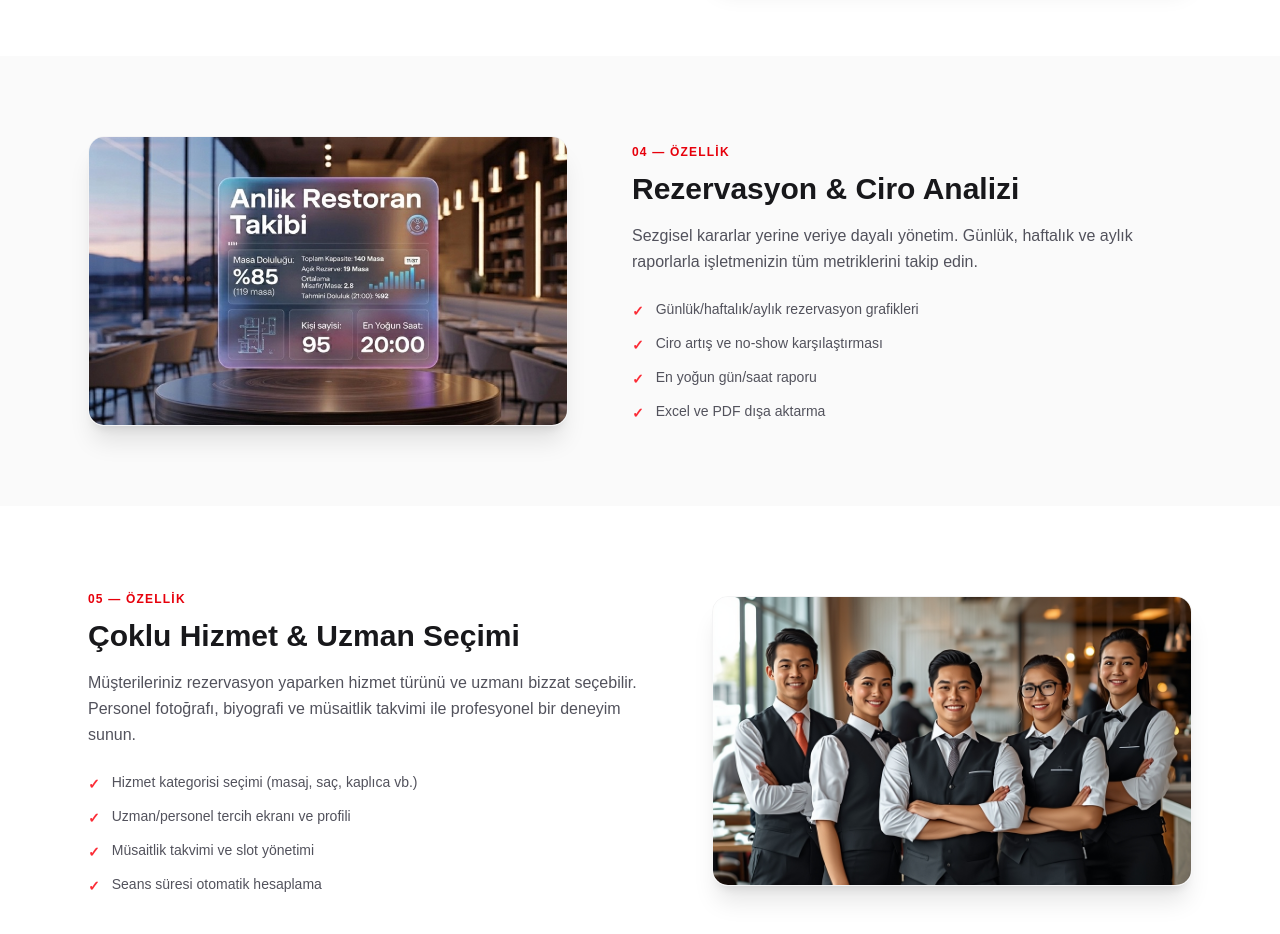
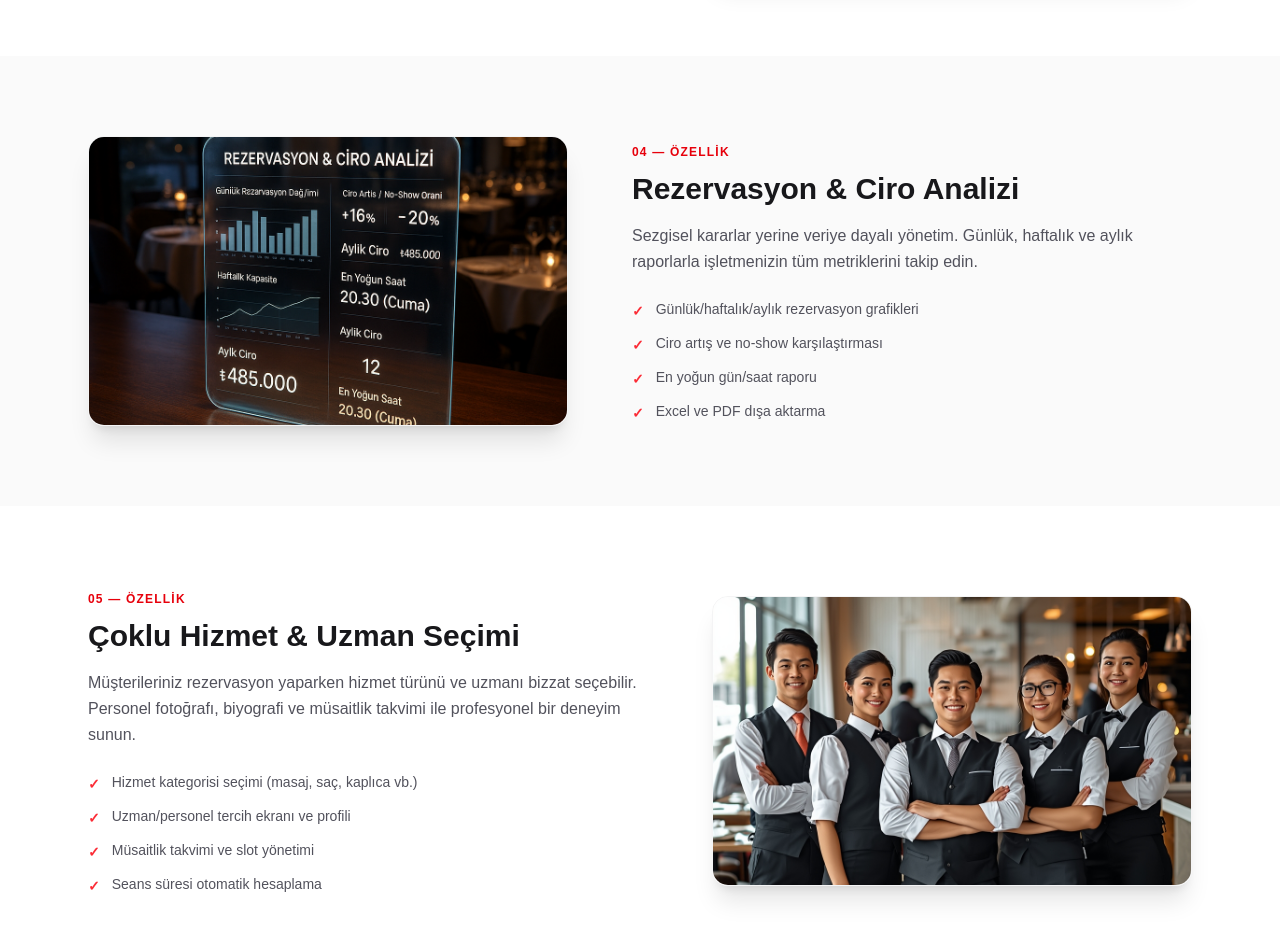
Before and after one commit to duzkayahalitcan-commits/checkrezerve, a Next.js app: page /ozellikler in a window 1280 px wide. Shown: the part 1780-2714 px from the top of the page. Built offline with nearby package versions, Linux system fonts and the light colour scheme.

Commit message:
feat: 04 ciro analizi gorsel guncellendi

```diff
--- a/app/ozellikler/page.tsx
+++ b/app/ozellikler/page.tsx
@@ -51,7 +51,7 @@ const FEATURES = [
   },
   {
     num: '04',
-    img: '/feat-analytics.jpg',
+    img: '/images/designer-5.png',
     title: 'Rezervasyon & Ciro Analizi',
     desc: 'Sezgisel kararlar yerine veriye dayalı yönetim. Günlük, haftalık ve aylık raporlarla işletmenizin tüm metriklerini takip edin.',
     items: [
```
Also changed, not shown: public/images/designer-5.png (added).
